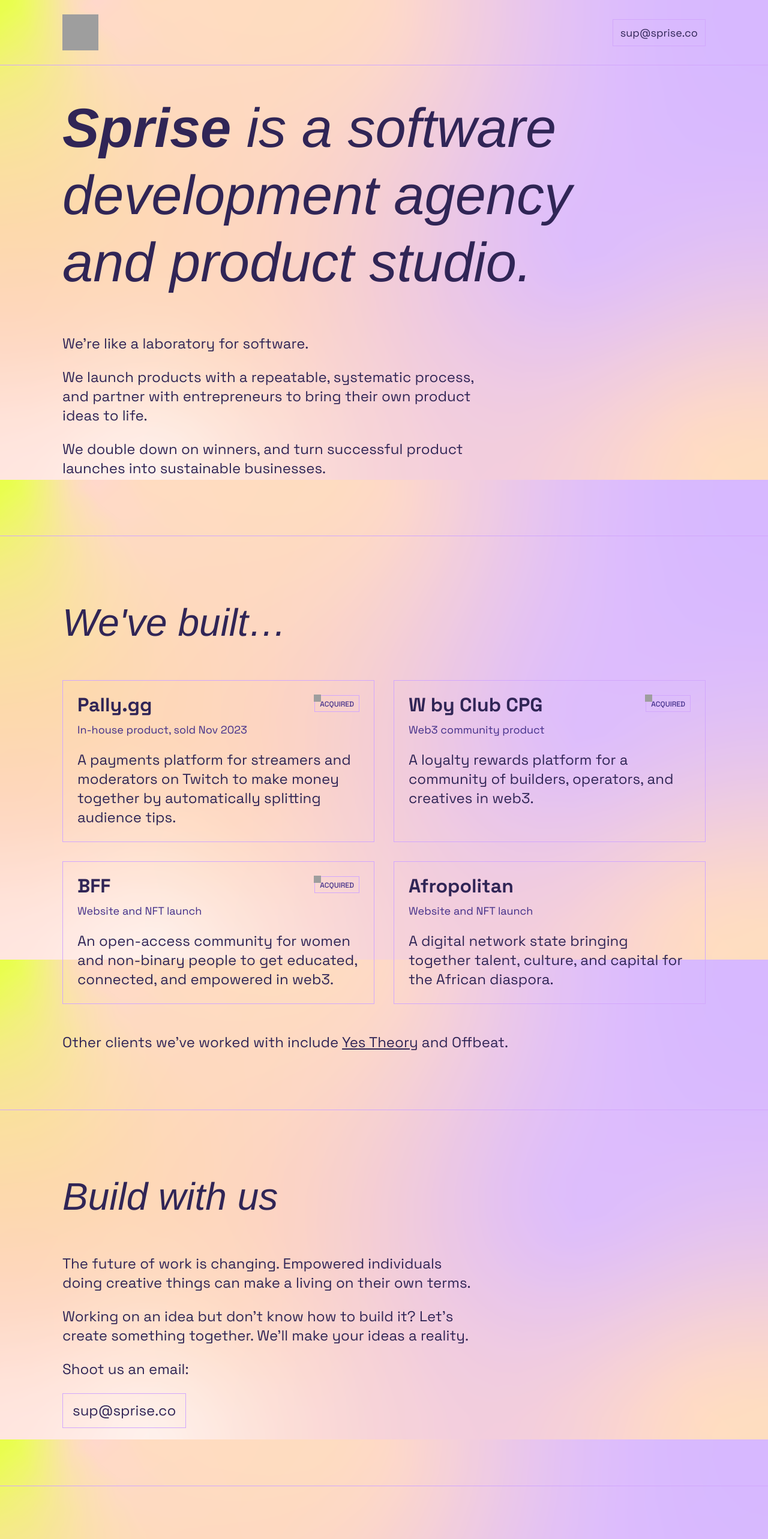
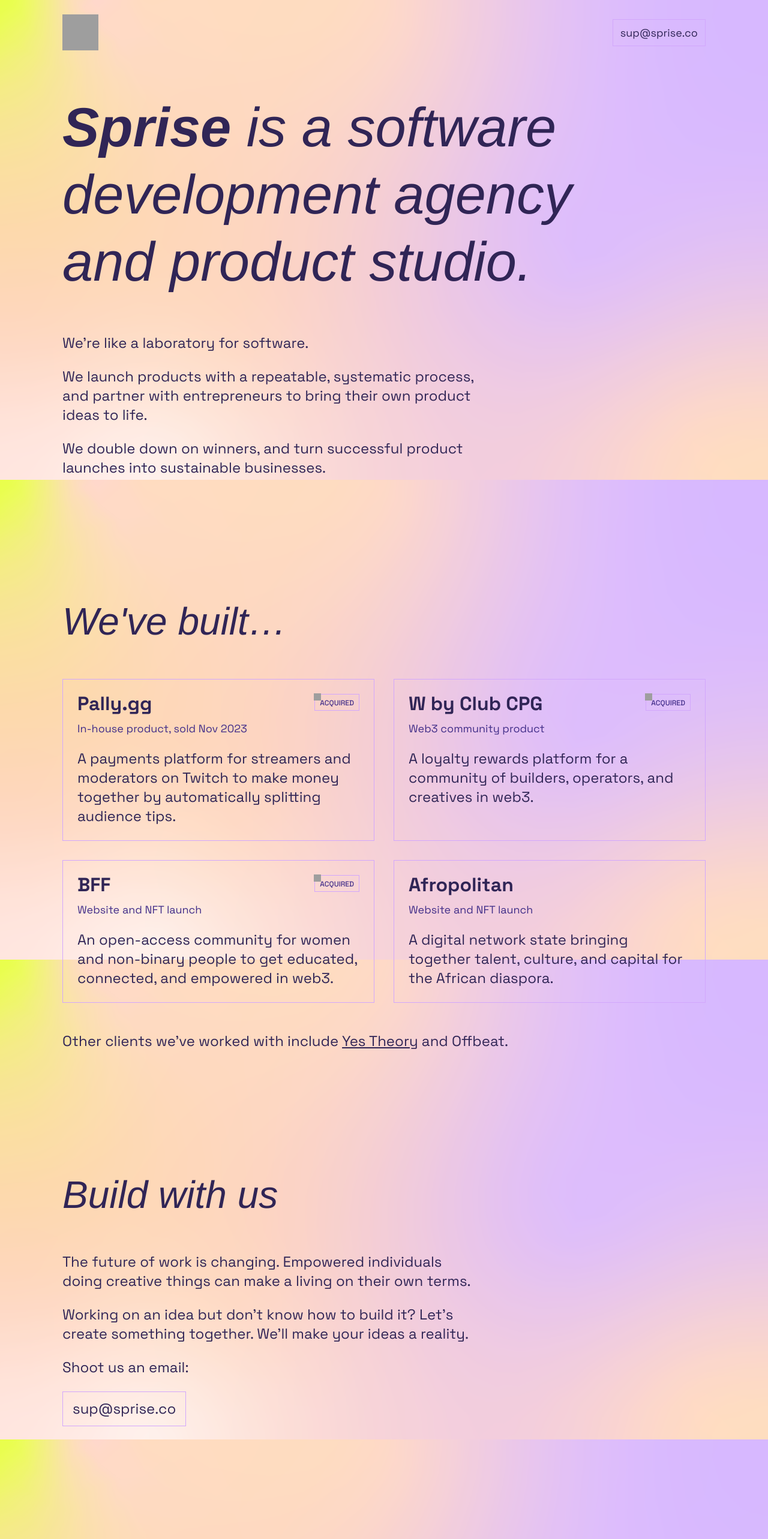
Before and after one commit to montycheese/sprise-website, a Next.js app: page / in a window 1280 px wide. Shown: the top 2566 px of the page at 60% size. Built offline with nearby package versions, Linux system fonts and the light colour scheme; grey boxes are pictures that could not be loaded; a web font is replaced by a local one; what tailwindcss-safe-area would draw is missing.

Commit message:
remove 1px dividers

```diff
--- a/app/page.tsx
+++ b/app/page.tsx
@@ -19,7 +19,6 @@
           &#x73;&#x75;&#x70;&#x40;&#x73;&#x70;&#x72;&#x69;&#x73;&#x65;&#x2e;&#x63;&#x6f;
         </a>
       </div>
-      <hr className="h-px bg-lavender border-0" />
 
       {/* Hero */}
       <div className="flex flex-col gap-8 md:gap-12 lg:gap-16 pt-8 lg:pt-12 pb-12 lg:pb-24 px-4 md:px-8 lg:px-16 xl:px-[6.5rem] relative max-w-screen-2xl w-full">
@@ -140,8 +139,6 @@
       </div>
       */}
 
-      <hr className="h-px bg-lavender border-0" />
-
       {/* Work */}
       <div className="flex flex-col gap-6 md:gap-8 lg:gap-12 px-4 md:px-8 lg:px-16 xl:px-[6.5rem] py-12 lg:py-24 max-w-screen-2xl w-full">
         <h2 className="w-fit [font-family:'Fraunces',Helvetica] font-light italic text-midnight text-[2.25rem] md:text-[4rem]">
@@ -259,8 +256,6 @@
         </p>
       </div>
 
-      <hr className="h-px bg-lavender border-0" />
-
       {/* Contact */}
       <div className="flex flex-col gap-6 md:gap-8 lg:gap-12 px-4 md:px-8 lg:px-16 xl:px-[6.5rem] py-12 lg:py-24 max-w-screen-2xl w-full">
         <h2 className="w-fit [font-family:'Fraunces',Helvetica] font-light italic text-midnight text-[2.25rem] md:text-[4rem]">
@@ -278,8 +273,6 @@
           </a>
         </div>
       </div>
-
-      <hr className="h-px bg-lavender border-0" />
 
       {/* Team */}
       <div className="flex flex-col gap-6 md:gap-8 lg:gap-12 px-4 md:px-8 lg:px-16 xl:px-[6.5rem] py-12 lg:py-24 max-w-screen-2xl w-full">
```
